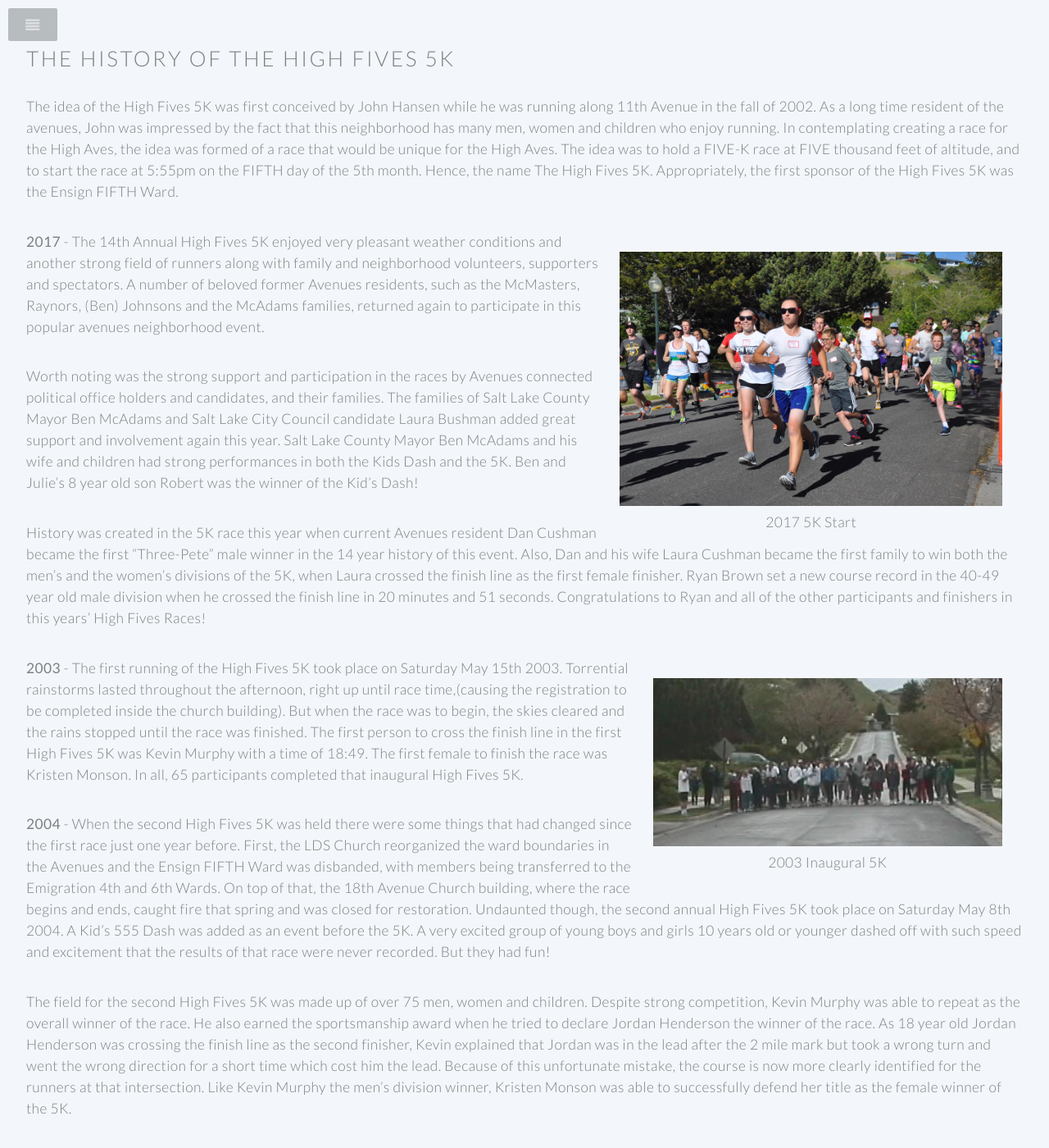
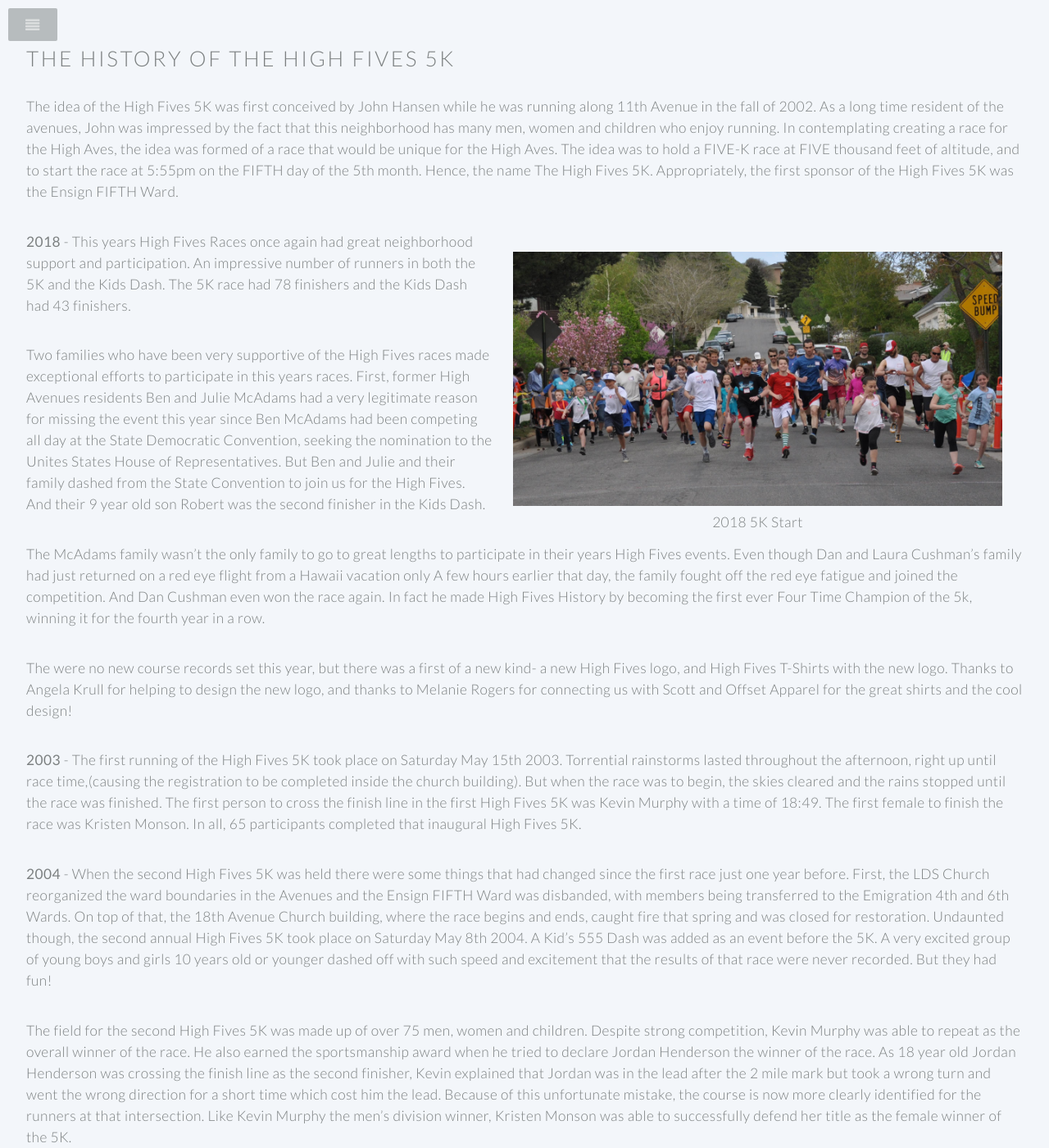
Before and after one commit to benhansen-io/HighFives5k, a Jekyll site: the page built from race-history.md, in a window 1280 px wide and 1400 px high. Shown: the whole window at 82% size. Built offline with Jekyll 4.4.1, drawn with Linux system fonts in a browser that asks for light colours; some of the changed text lies outside the part shown.

Commit message:
Add 2018 race history, division winners and photos

```diff
--- a/_layouts/default.html
+++ b/_layouts/default.html
@@ -76,6 +76,7 @@
         <li class="submenu">
         <a>Division Winners</a>
           <ul>
+              <li><a href="/divisionwinners/2018.html">2018</a></li>
               <li><a href="/divisionwinners/2017.html">2017</a></li>
               <li><a href="/divisionwinners/2016.html">2016</a></li>
               <li><a href="/divisionwinners/2015.html">2015</a></li>
@@ -94,6 +95,12 @@
         <li class="submenu">
         <a>Photos</a>
           <ul>
+              <li><a href="#">2018</a>
+                  <ul>
+                      <li><a href="https://photos.app.goo.gl/6KfyZwXoxAbB78Jf7">PreRace and Registration</a></li>
+                      <li><a href="https://photos.app.goo.gl/dtQQZ1okZoKg94qu5">Kids Dash</a></li>
+                      <li><a href="https://photos.app.goo.gl/FTpDk9o17dnNpi36A">5K Race</a></li>
+                  </ul></li>
               <li><a href="https://photos.app.goo.gl/cJzqlpq9TDqvoE1E2">2017</a></li>
               <li><a href="https://www.facebook.com/highfives5k/photos/?tab=albums">2016</a>
                 <ul>
--- /dev/null
+++ b/divisionwinners/2018.html
@@ -0,0 +1,30 @@
+---
+layout: divisionwinner
+title: 2018 Division Winners
+---
+<tr><td>Male Winner</td><td>Dan Cushman</td><td>20:07</td></tr>
+<tr><td>Female Winner</td><td>Lindsey McSweeney</td><td>23:40</td></tr>
+<tr><td>Under 10 Female</td><td>Grace Mather</td><td>36:31</td></tr>
+<tr><td>Under 10 Male</td><td>Robert McAdams</td><td>26:54</td></tr>
+<tr><td>10-11 Female</td><td>Penelope Brown</td><td>30:08</td></tr>
+<tr><td>10-11 Male</td><td>Jaden Holman</td><td>33:53</td></tr>
+<tr><td>12-13 Female</td><td>CC Banz</td><td>29:23</td></tr>
+<tr><td>12-13 Male</td><td>Chase Sheppard</td><td>25:39</td></tr>
+<tr><td>14-15 Female</td><td>Allson Schiffer</td><td>44:56</td></tr>
+<tr><td>14-15 Male</td><td>Cole Cox</td><td>23:10</td></tr>
+<tr><td>16-18 Female</td><td></td><td></td></tr>
+<tr><td>16-18 Male</td><td>Coleson Holman</td><td>26:32</td></tr>
+<tr><td>19-24 Female</td><td>Sarah Jane hansen</td><td>28:58</td></tr>
+<tr><td>19-24 Male</td><td>Matthew Sullivan</td><td>21:29</td></tr>
+<tr><td>25-29 Female</td><td>Lindsey McSweeney</td><td>23:40</td></tr>
+<tr><td>25-29 Male</td><td>Thomas Hansen</td><td>34:21</td></tr>
+<tr><td>30-39 Female</td><td>Laura Cushman</td><td>23:48</td></tr>
+<tr><td>30-39 Male</td><td>Dan Cushman</td><td>20:07</td></tr>
+<tr><td>40-49 Female</td><td>Tara Banz</td><td>32:05</td></tr>
+<tr><td>40-49 Male</td><td>Blaine Brown</td><td>21:20</td></tr>
+<tr><td>50-59 Female</td><td>Cindy Russon</td><td>31:09</td></tr>
+<tr><td>50-59 Male</td><td>Taha Mahmood</td><td>21:18</td></tr>
+<tr><td>60-69 Female</td><td>Amy Leach</td><td>53:01</td></tr>
+<tr><td>60-69 Male</td><td>Joe Leach</td><td>53:01</td></tr>
+<tr><td>70-79 Female</td><td></td><td></td></tr>
+<tr><td>70-79 Male</td><td>Wayne Petty</td><td>28:59</td></tr>
--- a/index.html
+++ b/index.html
@@ -82,12 +82,11 @@
 
 								<h2>2018 Race Results and Photos</h2>
 
-                                <p>The 15th annual High Fives 5K took place on Saturday April 28th, 2017. Race results, division winners and photos are now online.</p>
+                                <p>The 15th annual High Fives 5K took place on Saturday April 28th, 2018. Race results, division winners and photos are now online.</p>
                                 <ul class="buttons">
                                     <li><a href="/results/2018.html" class="button special">Results</a></li>
                                     <li><a href="/kidsdash/2018.html" class="button special">Kids Dash Results</a></li>
                                     <li><a href="/divisionwinners/2018.html" class="button special">Division Winners</a></li>
-                                    <li><a href="#" class="button special">Photos</a></li>
                                 </ul>
 							</div>
 							<div class="4u skel-cell-important">
@@ -184,6 +183,7 @@
                 <p>We have had many great past races. A little bit about each year is recorded in the <a href="/race-history.html">race history</a>. All time <a href="/course-records.html">course records</a> for overall male and female runners and each age division are available.</p>
                 <div style="max-width: 700px; margin-left: auto; margin-right: auto;">
                 <p style="text-align: left;">
+                <b>2018</b>: <a href="/results/2018.html">Results</a> | <a href="/divisionwinners/2018.html">Division Winners</a> | <a href="/kidsdash/2018.html">Kids Dash Results</a> | <a href="https://photos.app.goo.gl/6KfyZwXoxAbB78Jf7">Pre-Race Photos</a> | <a href="https://photos.app.goo.gl/dtQQZ1okZoKg94qu5">Kids Dash Photos</a> | <a href="https://photos.app.goo.gl/FTpDk9o17dnNpi36A">5K Photos</a><br>
                 <b>2017</b>: <a href="/results/2017.html">Results</a> | <a href="/divisionwinners/2017.html">Division Winners</a> | <a href="/kidsdash/2017.html">Kids Dash Results</a> | <a href="https://photos.app.goo.gl/cJzqlpq9TDqvoE1E2">Photos</a><br>
                 <b>2016</b>: <a href="/results/2016.html">Results</a> | <a href="/divisionwinners/2016.html">Division Winners</a> | <a href="/kidsdash/2016.html">Kids Dash Results</a> | <a href="https://www.facebook.com/highfives5k/photos">Photos</a><br>
                 <b>2015</b>: <a href="/results/2015.html">Results</a> | <a href="/divisionwinners/2015.html">Division Winners</a> | <a href="/kidsdash/2015.html">Kids Dash Results</a> | <a href="https://www.facebook.com/highfives5k/photos_stream?tab=photos_albums">Photos</a><br>
--- a/race-history.md
+++ b/race-history.md
@@ -5,19 +5,17 @@
 The idea of the High Fives 5K was first conceived by John Hansen while he was running along 11th Avenue in the fall of 2002. As a long time resident of the avenues, John was impressed by the fact that this neighborhood has many men, women and children who enjoy running. In contemplating creating a race for the High Aves, the idea was formed of a race that would be unique for the High Aves. The idea was to hold a FIVE-K race at FIVE thousand feet of altitude, and to start the race at 5:55pm on the FIFTH day of the 5th month. Hence, the name The High Fives 5K. Appropriately, the first sponsor of the High Fives 5K was the Ensign FIFTH Ward.
 
 <figure style="padding: 25px; height: 360px; float: right;" >
-<img style="height: 310px;" src="images/2017start.jpg" />
-<figcaption style="text-align: center;">2017 5K Start</figcaption>
+<img style="height: 310px;" src="images/2018.jpg" />
+<figcaption style="text-align: center;">2018 5K Start</figcaption>
 </figure>
-**2017** - The 14th Annual High Fives 5K enjoyed very pleasant weather conditions and another strong  field of runners along with family and neighborhood volunteers, supporters and spectators. A number of beloved former Avenues residents, such as the McMasters, Raynors, (Ben) Johnsons and the McAdams families, returned again to participate in this popular avenues neighborhood event.
+**2018** - This years High Fives Races once again had great neighborhood support and participation. An impressive number of runners in both the 5K and the Kids Dash. The 5K race had 78 finishers and the Kids Dash had 43 finishers.
 
-Worth noting was the strong support and participation in the races by Avenues  connected political office holders and candidates, and their families. The families of Salt Lake County Mayor Ben McAdams and Salt Lake City Council candidate Laura Bushman added great support and involvement again this year. Salt Lake County Mayor Ben McAdams and his wife and children had strong performances in both the Kids Dash and the 5K. Ben and Julie’s  8 year old son Robert was the winner of the Kid’s Dash!
+Two families who have been very supportive of the High Fives races made exceptional efforts to participate in this years races. First, former High Avenues residents Ben and Julie McAdams had a very legitimate reason for missing the event this year since Ben McAdams had been competing all day at the State Democratic Convention, seeking the nomination to the Unites States House of Representatives. But Ben and Julie and their family dashed from the State Convention to join us for the High Fives. And their 9 year old son Robert was the second finisher in the Kids Dash.
 
-History was created in the 5K race this year when current Avenues resident Dan Cushman became the first “Three-Pete” male winner in the 14 year history of this event. Also,  Dan and his wife Laura Cushman became the first family to win both the men’s and the women’s divisions of the 5K, when Laura crossed the finish line as the first female finisher. Ryan Brown set a new course record in the 40-49 year old male division when he crossed the finish line in 20 minutes and 51 seconds. Congratulations to Ryan and all of the other participants and finishers in this years’ High Fives Races!
+The McAdams family wasn’t the only family to go to great lengths to participate in their years High Fives events. Even though Dan and Laura Cushman’s family had just returned on a red eye flight from a Hawaii vacation only A few hours earlier that day, the family fought off the red eye fatigue and joined the competition. And Dan Cushman even won the race again. In fact he made High Fives History by becoming the first ever Four Time Champion of the 5k, winning it for the fourth year in a row.
 
-<figure style="padding: 25px; float: right;">
-<img style="height: 205px;" src="images/2003start.bmp" />
-<figcaption style="text-align: center;">2003 Inaugural 5K</figcaption>
-</figure>
+The were no new course records set this year, but there was a first of a new kind- a new High Fives logo, and High Fives T-Shirts with the new logo. Thanks to Angela Krull for helping to design the new logo, and thanks to Melanie Rogers for connecting us with Scott and Offset Apparel for the great shirts and the cool design!
+
 **2003** - The first running of the High Fives 5K took place on Saturday May 15th 2003. Torrential rainstorms lasted throughout the afternoon, right up until race time,(causing the registration to be completed inside the church building). But when the race was to begin, the skies cleared and the rains stopped until the race was finished. The first person to cross the finish line in the first High Fives 5K was Kevin Murphy with a time of 18:49. The first female to finish the race was Kristen Monson. In all, 65 participants completed that inaugural High Fives 5K.
 
 **2004** - When the second High Fives 5K was held there were some things that had changed since the first race just one year before. First, the LDS Church reorganized the ward boundaries in the Avenues and the Ensign FIFTH Ward was disbanded, with members being transferred to the Emigration 4th and 6th Wards. On top of that, the 18th Avenue Church building, where the race begins and ends, caught fire that spring and was closed for restoration. Undaunted though, the second annual High Fives 5K took place on Saturday May 8th 2004. A Kid's 555 Dash was added as an event before the 5K. A very excited group of young boys and girls 10 years old or younger dashed off with such speed and excitement that the results of that race were never recorded. But they had fun!
@@ -67,4 +65,19 @@
 
 Congratulations to  Dan, Anna, Isabel, Joshua, Isaac, Barbara and everyone else, including the many neighborhood volunteers, who helped make this year's High Fives one of the best ever!
 
+<figure style="padding: 25px; height: 360px; float: right;" >
+<img style="height: 310px;" src="images/2017start.jpg" />
+<figcaption style="text-align: center;">2017 5K Start</figcaption>
+</figure>
+**2017** - The 14th Annual High Fives 5K enjoyed very pleasant weather conditions and another strong  field of runners along with family and neighborhood volunteers, supporters and spectators. A number of beloved former Avenues residents, such as the McMasters, Raynors, (Ben) Johnsons and the McAdams families, returned again to participate in this popular avenues neighborhood event.
+
+Worth noting was the strong support and participation in the races by Avenues  connected political office holders and candidates, and their families. The families of Salt Lake County Mayor Ben McAdams and Salt Lake City Council candidate Laura Bushman added great support and involvement again this year. Salt Lake County Mayor Ben McAdams and his wife and children had strong performances in both the Kids Dash and the 5K. Ben and Julie’s  8 year old son Robert was the winner of the Kid’s Dash!
+
+History was created in the 5K race this year when current Avenues resident Dan Cushman became the first “Three-Pete” male winner in the 14 year history of this event. Also,  Dan and his wife Laura Cushman became the first family to win both the men’s and the women’s divisions of the 5K, when Laura crossed the finish line as the first female finisher. Ryan Brown set a new course record in the 40-49 year old male division when he crossed the finish line in 20 minutes and 51 seconds. Congratulations to Ryan and all of the other participants and finishers in this years’ High Fives Races!
+
+<figure style="padding: 25px; float: right;">
+<img style="height: 205px;" src="images/2003start.bmp" />
+<figcaption style="text-align: center;">2003 Inaugural 5K</figcaption>
+</figure>
+
 **Considering the successes of our younger and older runners, and in light of the fabulous support of the neighborhood, the High Fives 5K is alive and well and getting stronger each year.**
```
Also changed, not shown: images/2018.jpg (added).
